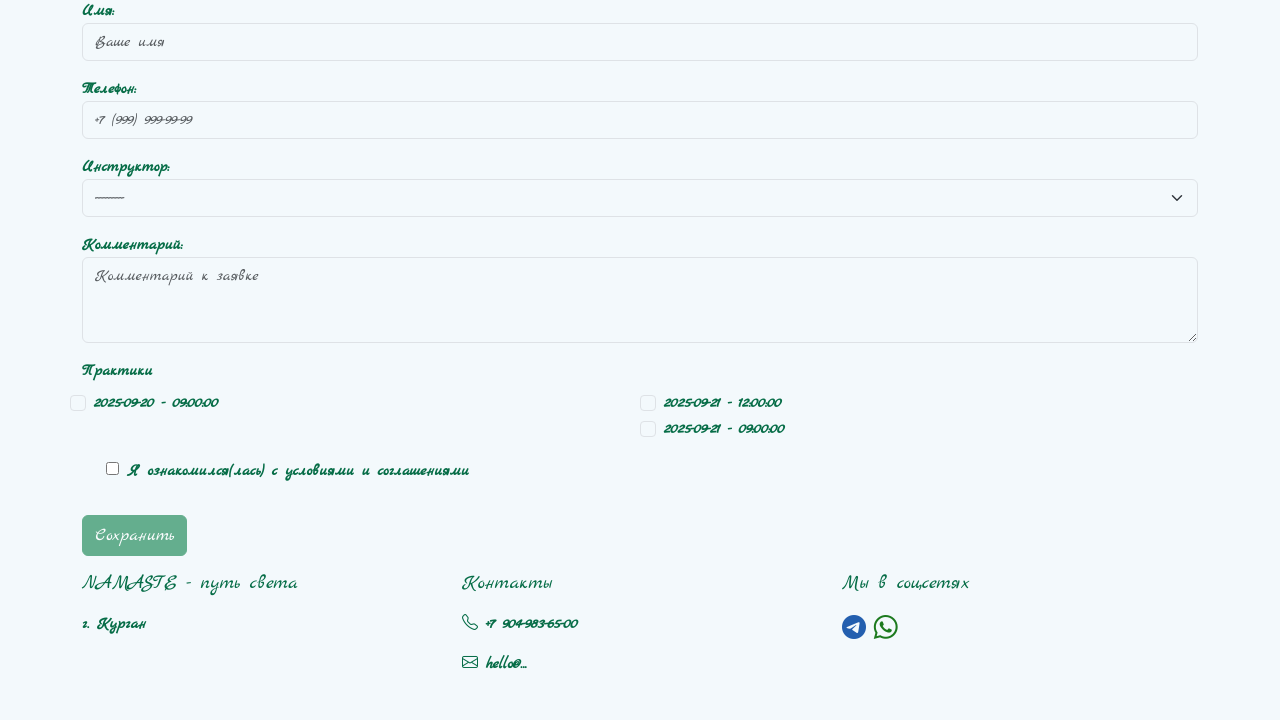
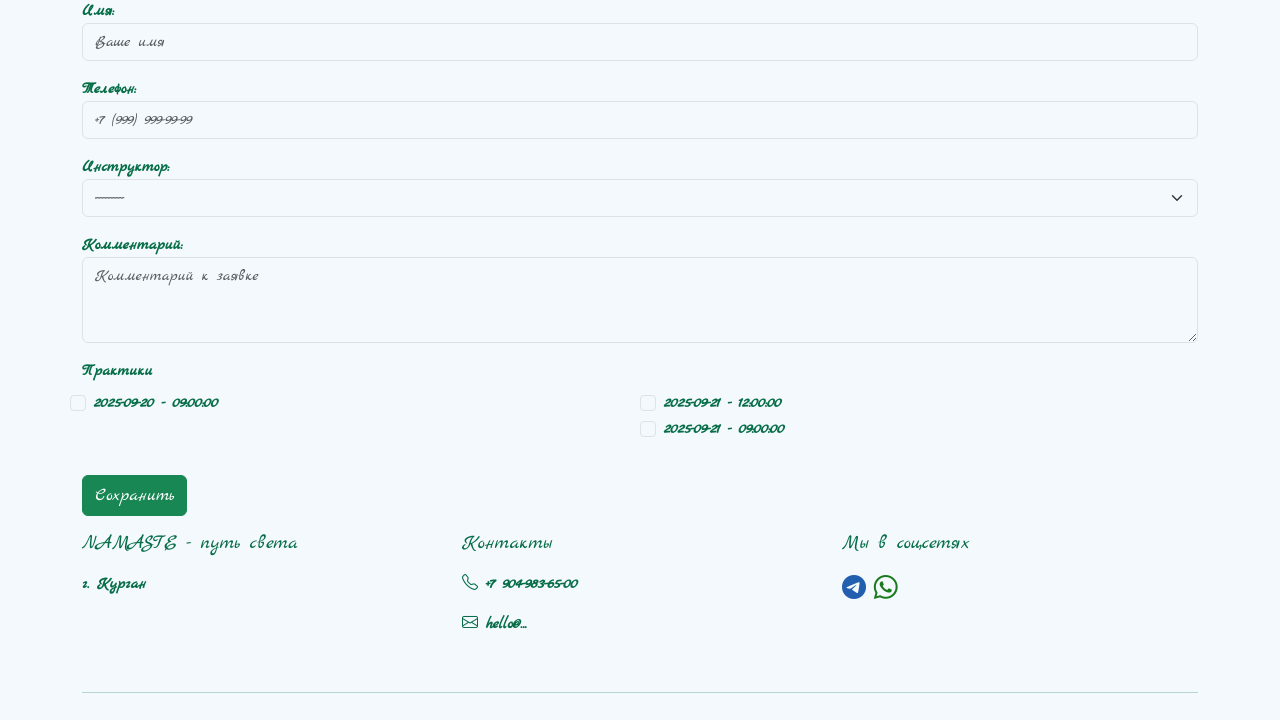
Before and after one commit to ekaterinagolovina0771/Namaste, a Django app: page /application/create/ in a window 1280 px wide. Shown: the part 105-825 px from the top of the page. Run offline with Django 5.2, Linux system fonts and the light colour scheme; data comes from the database, SQL or seed files in the repository.

Commit message:
убрала ограничения кнопки сохранить

```diff
--- a/templates/application_class_form.html
+++ b/templates/application_class_form.html
@@ -42,11 +42,7 @@
                 </div>
                 {% endif %}
             {% endfor %}
-            <div class="mb-3 form-check">
-                <input type="checkbox" name="terms" id="id_terms" value="1" required>
-                <label for="id_terms">Я ознакомился(лась) с условиями и соглашениями</label>
-            </div>
-            <button type="submit" class="btn btn-success mt-3 mb-3" disabled{% if form.cleaned_data.terms %} disabled{% endif %}>Сохранить</button>
+            <button type="submit" class="btn btn-success mt-3 mb-3">Сохранить</button>
         </form>
     </div>
 </div>
```
